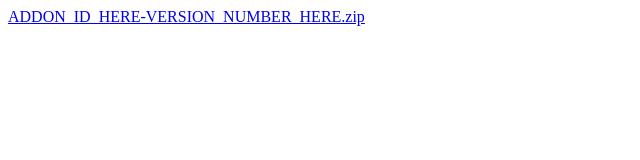
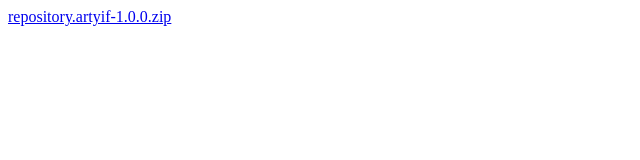
Before and after one commit to ArtyIF/artyif.github.io, a plain HTML site: page index.html in a window 1280 px wide. Shown: the whole page, without its empty margins (0-640 px from the left). Drawn offline with Linux system fonts and the light colour scheme.

Commit message:
Setting up GitHub pages

```diff
--- a/index.html
+++ b/index.html
@@ -1,2 +1,2 @@
 <!DOCTYPE html>
-<a href="ADDON_ID_HERE-VERSION_NUMBER_HERE.zip">ADDON_ID_HERE-VERSION_NUMBER_HERE.zip</a>
+<a href="repository.artyif-1.0.0.zip">repository.artyif-1.0.0.zip</a>
```
Also changed, not shown: 2 other files.
